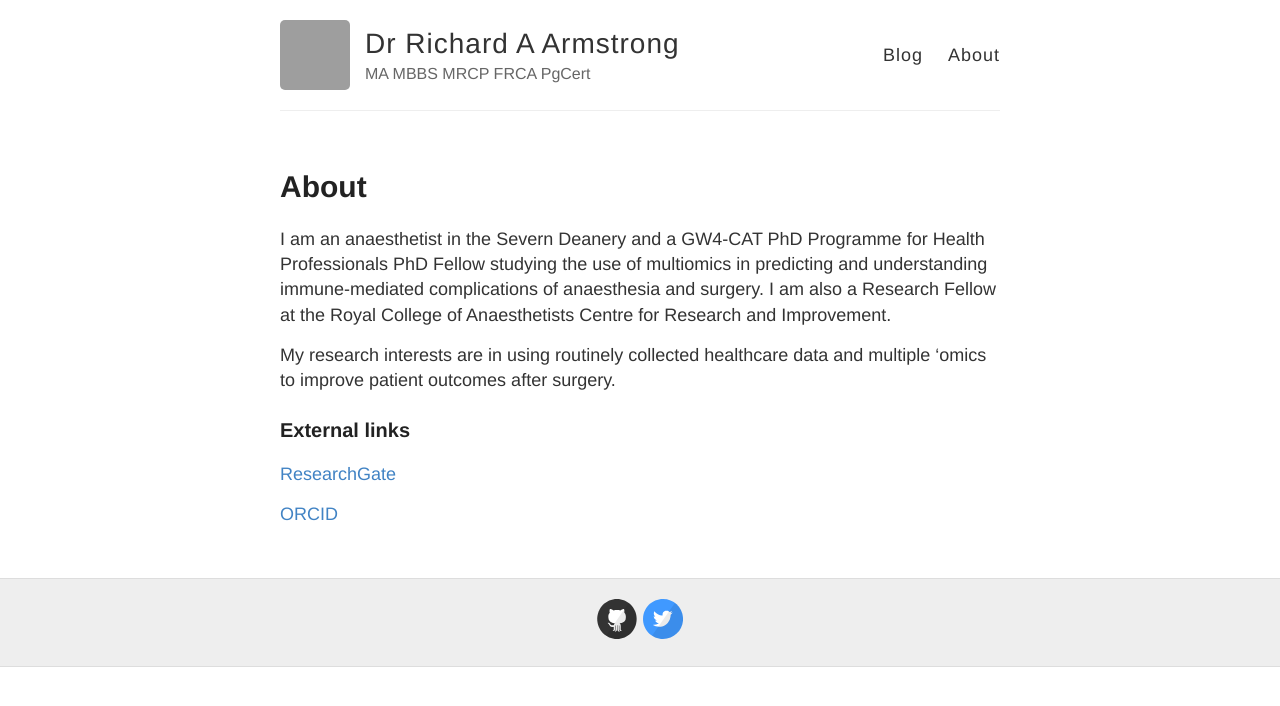
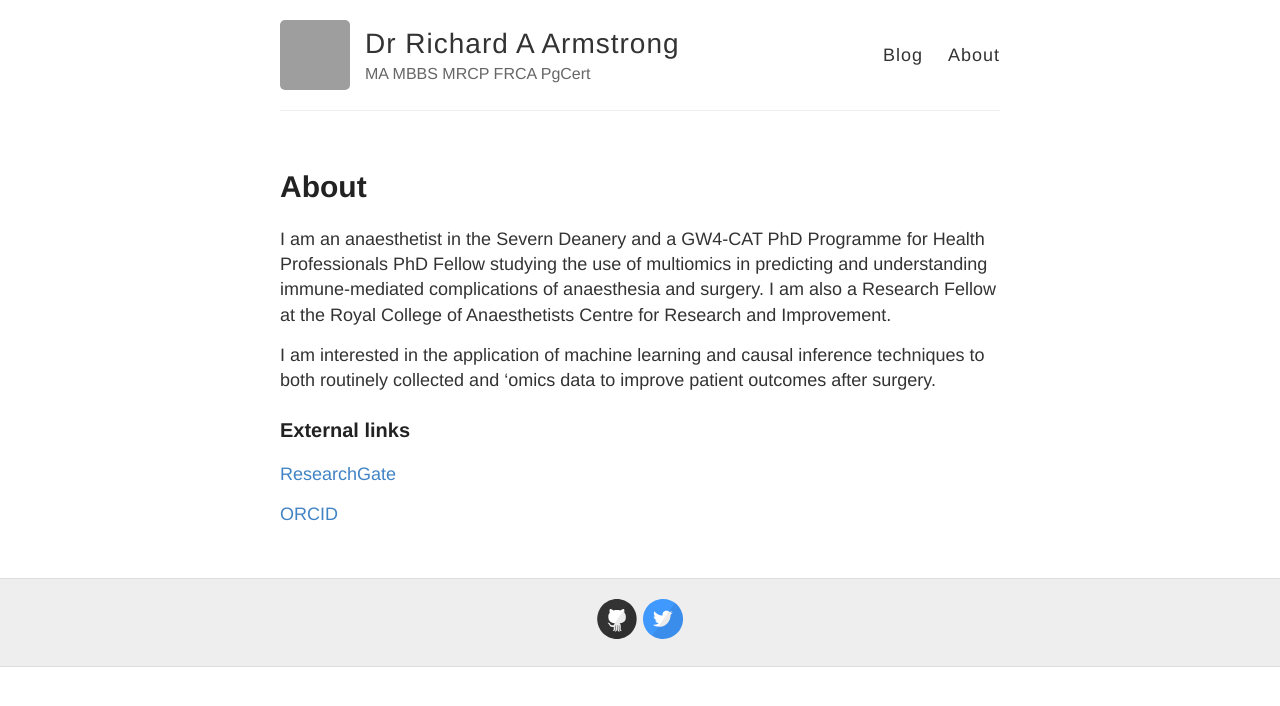
Before and after one commit to raarmstrong/raarmstrong.github.io, a Jekyll site: the page built from about.md, in a window 1280 px wide. Shown: the top 706 px of the page. Built offline with Jekyll 4.4.1, drawn with Linux system fonts in a browser that asks for light colours; grey boxes are pictures that could not be loaded.

Commit message:
Update about.md

```diff
--- a/about.md
+++ b/about.md
@@ -6,7 +6,7 @@ permalink: /about/
 
 I am an anaesthetist in the Severn Deanery and a GW4-CAT PhD Programme for Health Professionals PhD Fellow studying the use of multiomics in predicting and understanding immune-mediated complications of anaesthesia and surgery. I am also a Research Fellow at the Royal College of Anaesthetists Centre for Research and Improvement.
 
-My research interests are in using routinely collected healthcare data and multiple 'omics to improve patient outcomes after surgery.
+I am interested in the application of machine learning and causal inference techniques to both routinely collected and 'omics data to improve patient outcomes after surgery.
 
 ### External links
 
```
